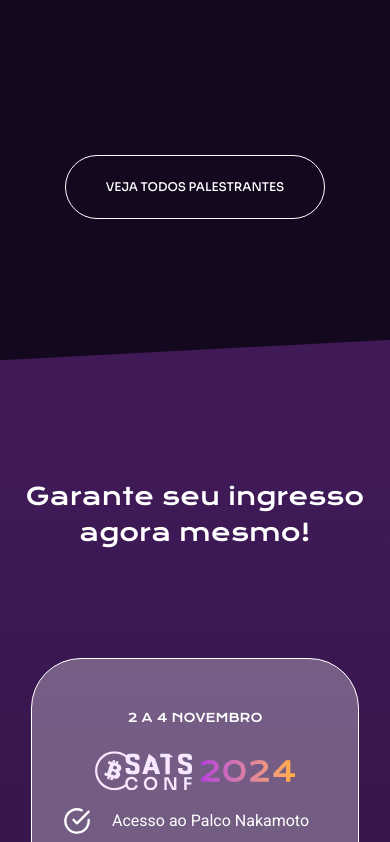
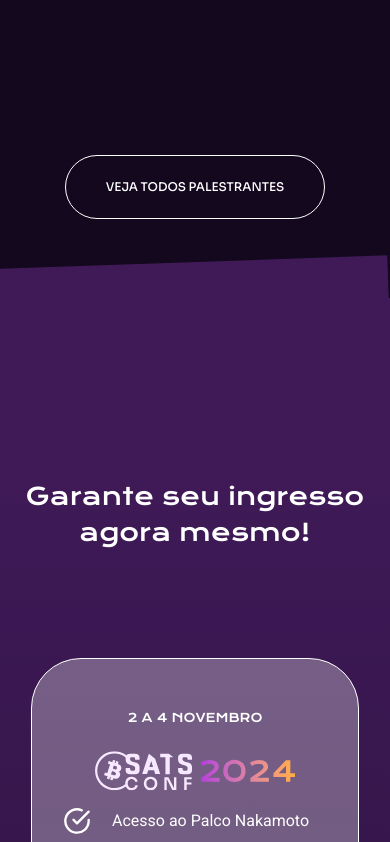
Before and after one commit to satsconf/satsconf-website, a Next.js app: page / in a window 390 px wide. Shown: the part 9367-10209 px from the top of the page. Built offline with nearby package versions, Linux system fonts and the light colour scheme.

Commit message:
✨ Adjustment in the responsiveness of the floating guarantee box component of the homepage.

```diff
--- a/src/app/styles/containers/boxgarante.module.css
+++ b/src/app/styles/containers/boxgarante.module.css
@@ -4,15 +4,16 @@
 
 }
 
-.backgroundTop::before {
-    content: '';
-    position: absolute;
-    top: -110px;
-    left: -3%; /* Posiciona o elemento no meio do container */
-    transform: translateY(-10%) rotate(-3deg); /* Rotaciona o elemento em -45 graus */
-    width: 105%; /* Aumenta a largura para cobrir toda a largura do container */
-    height: 180px; /* Altura da borda */
-    background-color: var(--background);
+.backgroundTop::after {
+  content: '';
+  position: absolute;
+  top: -45px;
+  left: 0;
+  transform: translateY(6%) rotate(-2deg); /* Rotaciona o elemento em -45 graus */
+  width: 100%;
+  height: 151px;
+  background-color: #3F1A57; /* Cor desejada para o fundo não girado */
+  z-index: -1; /* Move o fundo para trás do conteúdo */
 }
 
 .bgContainerGarante {
@@ -20,7 +21,7 @@
     height:   50rem;
     background: linear-gradient(180deg, #3F1A57 7.39%, rgba(107, 38, 151, 0) 90.74%);
     background: (180deg, color(display-p3 0.227 0.110 0.325) 7.39%, color(display-p3 0.388 0.165 0.569 / 0) 90.74%);
-    padding-top: 198px;
+    padding-top: 110px;
     text-align: center;
 
 
```
